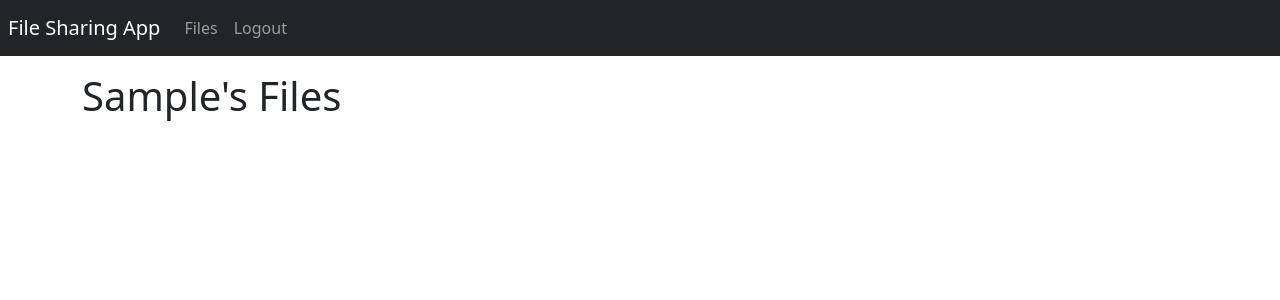
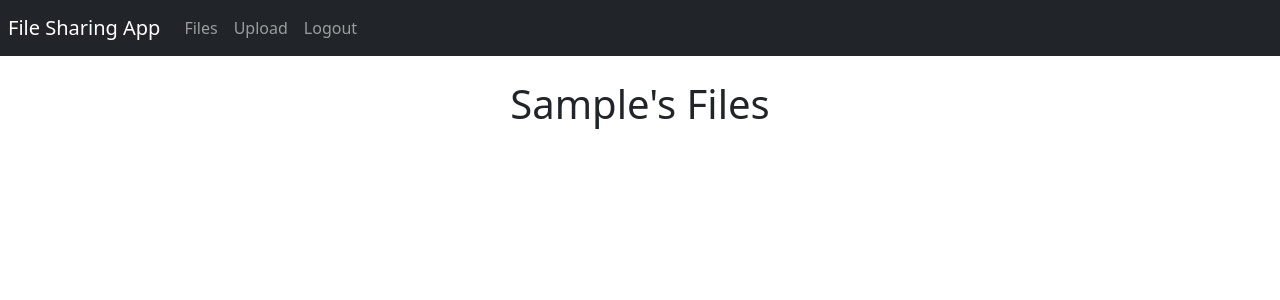
Before and after one commit to ChloeQuijano/SecureFileSharingApplication, a Django app: page /profile/ in a window 1280 px wide. Shown: the top 300 px of the page. Run offline with Django 3.2, Linux system fonts and the light colour scheme; the visitor is signed in with stand-in values (Sample User, id 1); data that the repository does not hold is empty; parts of the project's set-up code (start-up, migrations or seed data) failed here and were passed over.

Commit message:
styling for profile, fixed button redirect

```diff
--- a/FileApp/templates/base.html
+++ b/FileApp/templates/base.html
@@ -22,6 +22,9 @@
                 {%if user.is_authenticated%}
                     <li class="nav-item">
                         <a class="nav-link" href="{%url 'file_app:profile'%}">Files</a>
+                    </li>
+                    <li class="nav-item">
+                        <a class="nav-link" href="{%url 'file_app:upload_file'%}">Upload</a>
                     </li>
                     <li class="nav-item">
                         <a class="nav-link" href="{%url 'file_app:logout'%}">Logout</a>
--- a/FileApp/templates/profile.html
+++ b/FileApp/templates/profile.html
@@ -1,42 +1,48 @@
 <!DOCTYPE html>
 {% extends './base.html' %}
 
-{%block title%}
+{% block title %}
 Profile
-{%endblock title%}
+{% endblock title %}
 
-{%block contents%}
+{% block contents %}
 
-{%csrf_token%}
-<div>
-    {%if request.user.is_authenticated %}
-  			<h1>{{ request.user.username | title }}'s Files</h1>
-           <div class="row">
-            <div class="col-md-6 offset-md-3">
+{% csrf_token %}
+<div class="container">
+    {% if request.user.is_authenticated %}
+        <h1 class="text-center mt-4">{{ request.user.username | title }}'s Files</h1>
+        <div class="row justify-content-center mt-4">
+            <div class="col-md-8">
                 <ul class="list-group">
-
+                    {% if files is None %}
+                        <li class="list-group-item text-center">First time here! Upload and share!</li>
+                        <li class="list-group-item text-center">
+                            <a href="{% url 'file_app:upload' %}" class="btn btn-primary">Upload</a>
+                        </li>
+                    {% else %}
                         {% for file in files %}
                             <li class="list-group-item d-flex justify-content-between align-items-center">
-
-                        {%if file.owner == request.user %}
-                            <span> My File</span>
+                                {% if file.owner == request.user %}
+                                    <span class="text-success">My File</span>
                                 {% else %}
-                            <span>Shared file</span>
+                                    <span class="text-primary">Shared file</span>
                                 {% endif %}
                                 <span>{{ file.file_name }}</span>
                                 <span class="badge bg-secondary rounded-pill">{{ file.file_size }} MB</span>
-                            <!-- TODO: Add button for sharing the file with a dropdown list of users to share to-->
-                            <!-- chloe: it might be more secure to let this only be a text box search? -->
-                              {%if file.owner == request.user %}
+                                {% if file.owner == request.user %}
                                     <a href="{% url 'file_app:share_file' file.id %}" class="btn btn-primary">Share</a>
                                 {% endif %}
+{#                             TODO: DOWNLOAD FUNCTION#}
+                            <a href="#" class="btn btn-primary">Download</a>
                             </li>
                         {% endfor %}
+                    {% endif %}
                 </ul>
             </div>
-  	{%else%}
-            <h3> You are not logged in </h3>
-  	{%endif%}
+        </div>
+    {% else %}
+        <h3 class="text-center mt-4">You are not logged in</h3>
+    {% endif %}
 </div>
 
-{%endblock contents%}
+{% endblock contents %}
--- a/FileApp/views.py
+++ b/FileApp/views.py
@@ -96,7 +96,7 @@ def login(request):
 def sign_out(request):
     logout(request)
     messages.success(request, f'You have been logged out.')
-    return render(request, "login.html")
+    return redirect(reverse('file_app:login'))
 
 # Can view the files for the user
 @login_required
```
Lines whose indentation alone changed are shown as unchanged.
